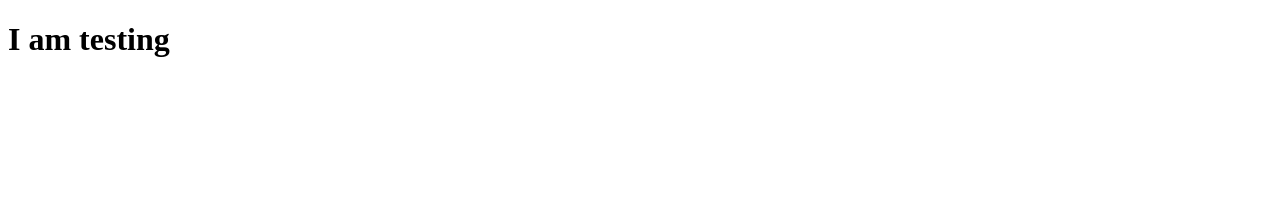
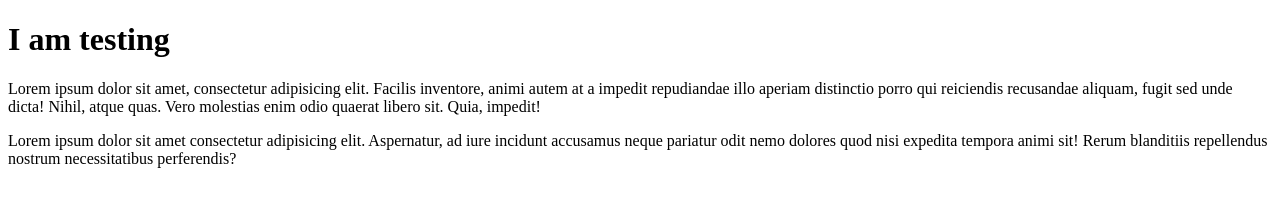
Before and after one commit to aothymoon59/test-repo-new, a plain HTML site: page index.html in a window 1280 px wide. Drawn offline with Linux system fonts and the light colour scheme.

Commit message:
add description

```diff
--- a/index.html
+++ b/index.html
@@ -8,5 +8,17 @@
   </head>
   <body>
     <h1>I am testing</h1>
+    <p>
+      Lorem ipsum dolor sit amet, consectetur adipisicing elit. Facilis
+      inventore, animi autem at a impedit repudiandae illo aperiam distinctio
+      porro qui reiciendis recusandae aliquam, fugit sed unde dicta! Nihil,
+      atque quas. Vero molestias enim odio quaerat libero sit. Quia, impedit!
+    </p>
+    <p>
+      Lorem ipsum dolor sit amet consectetur adipisicing elit. Aspernatur, ad
+      iure incidunt accusamus neque pariatur odit nemo dolores quod nisi
+      expedita tempora animi sit! Rerum blanditiis repellendus nostrum
+      necessitatibus perferendis?
+    </p>
   </body>
 </html>
```
